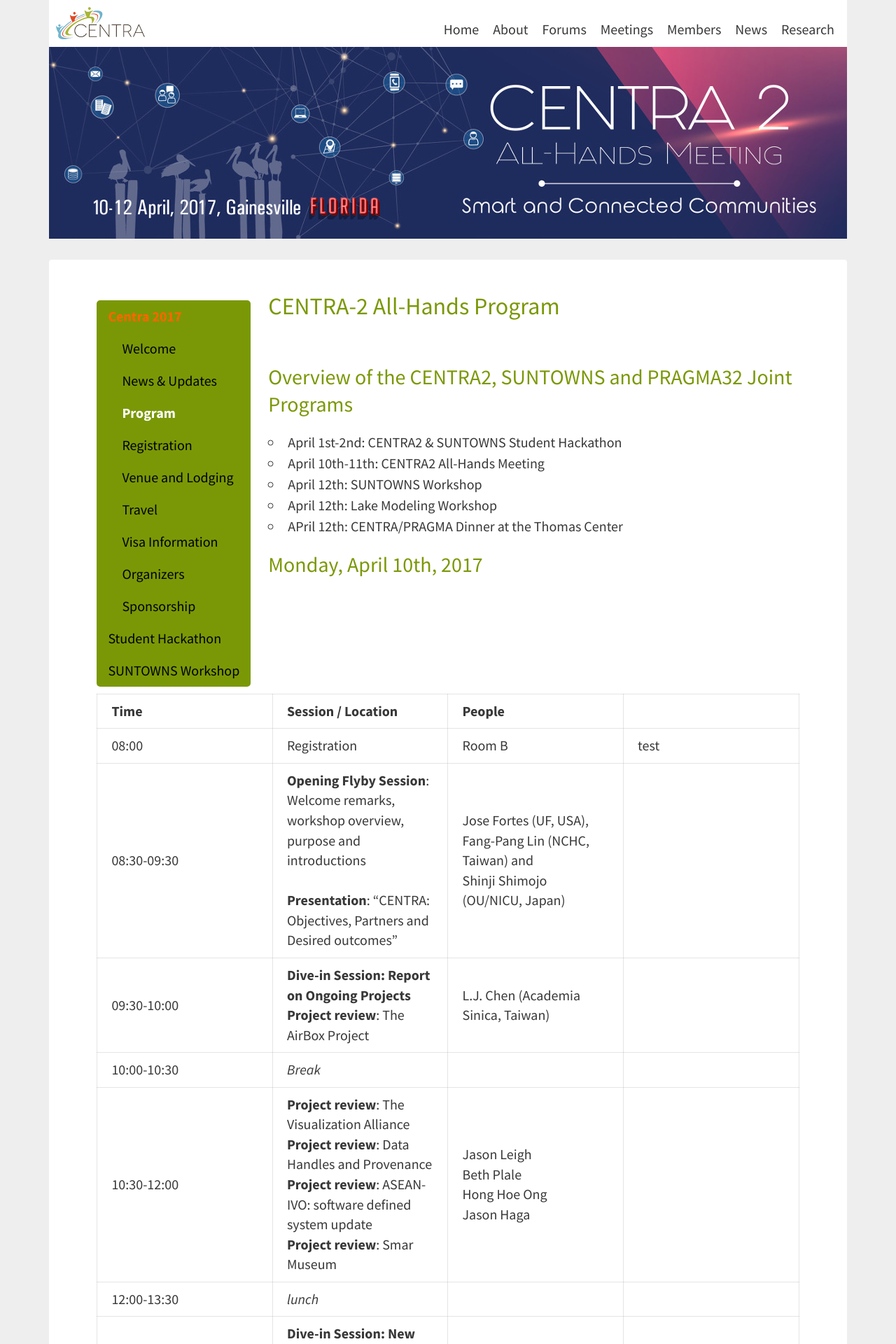
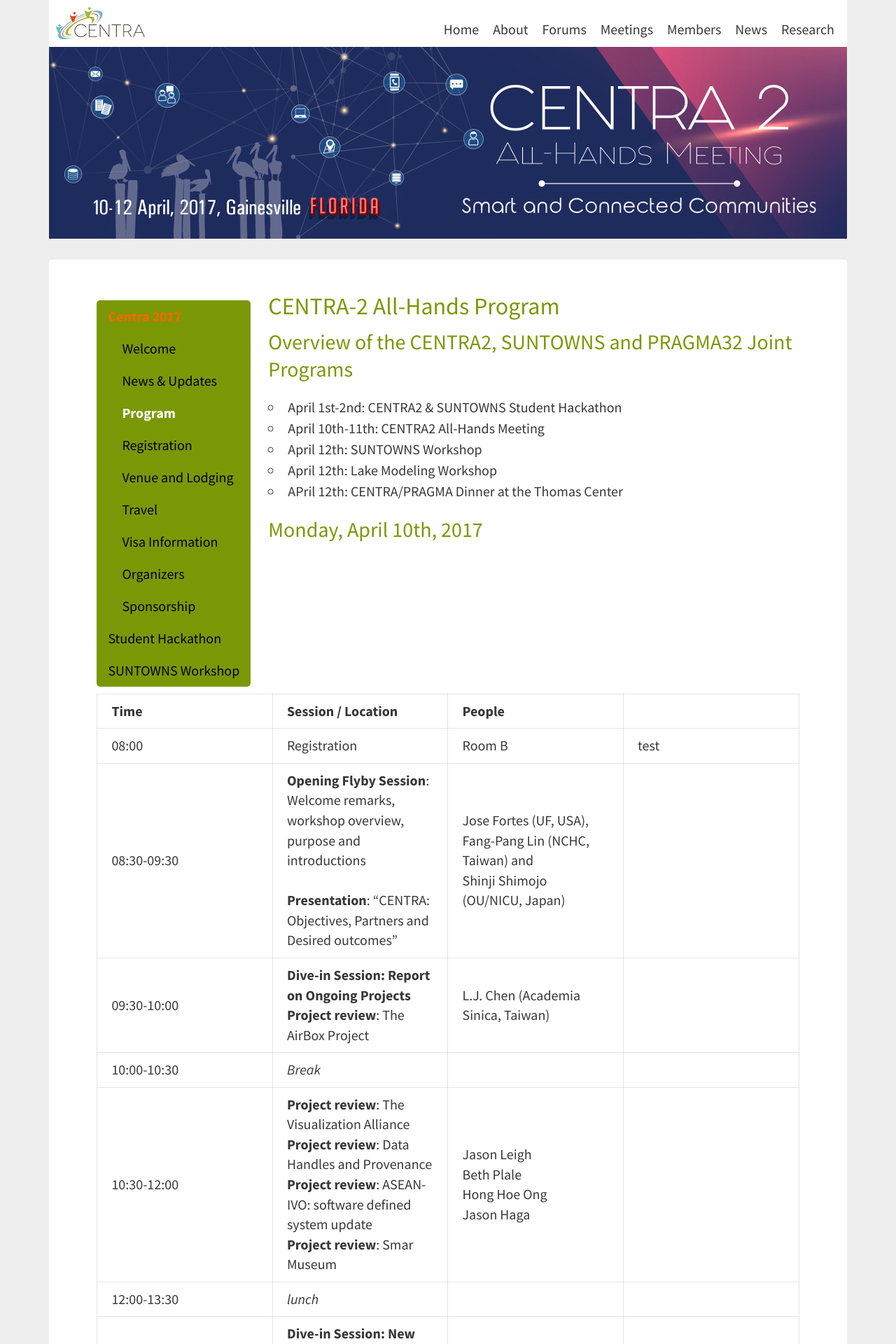
Before and after one commit to hmchou56/centra8, a Jekyll site: the page built from centra2/program.md, in a window 1280 px wide. Shown: the top 1920 px of the page at 70% size. Built offline with Jekyll 4.4.1, drawn with Linux system fonts in a browser that asks for light colours; nearby versions of some CDN libraries.

Commit message:
Update program.md

```diff
--- a/centra2/program.md
+++ b/centra2/program.md
@@ -8,7 +8,8 @@
 ---
 
 ## CENTRA-2 All-Hands Program
-<br />
+
+
 ### Overview of the CENTRA2, SUNTOWNS and PRAGMA32 Joint Programs
 
 <p>
@@ -20,7 +21,8 @@
   <li>APril 12th: CENTRA/PRAGMA Dinner at the Thomas Center</li>
  </ul>
 </p>
-
+<p></p>
+<p></p>
 ### Monday, April 10th, 2017
 
 | Time | Session / Location | People |
```
